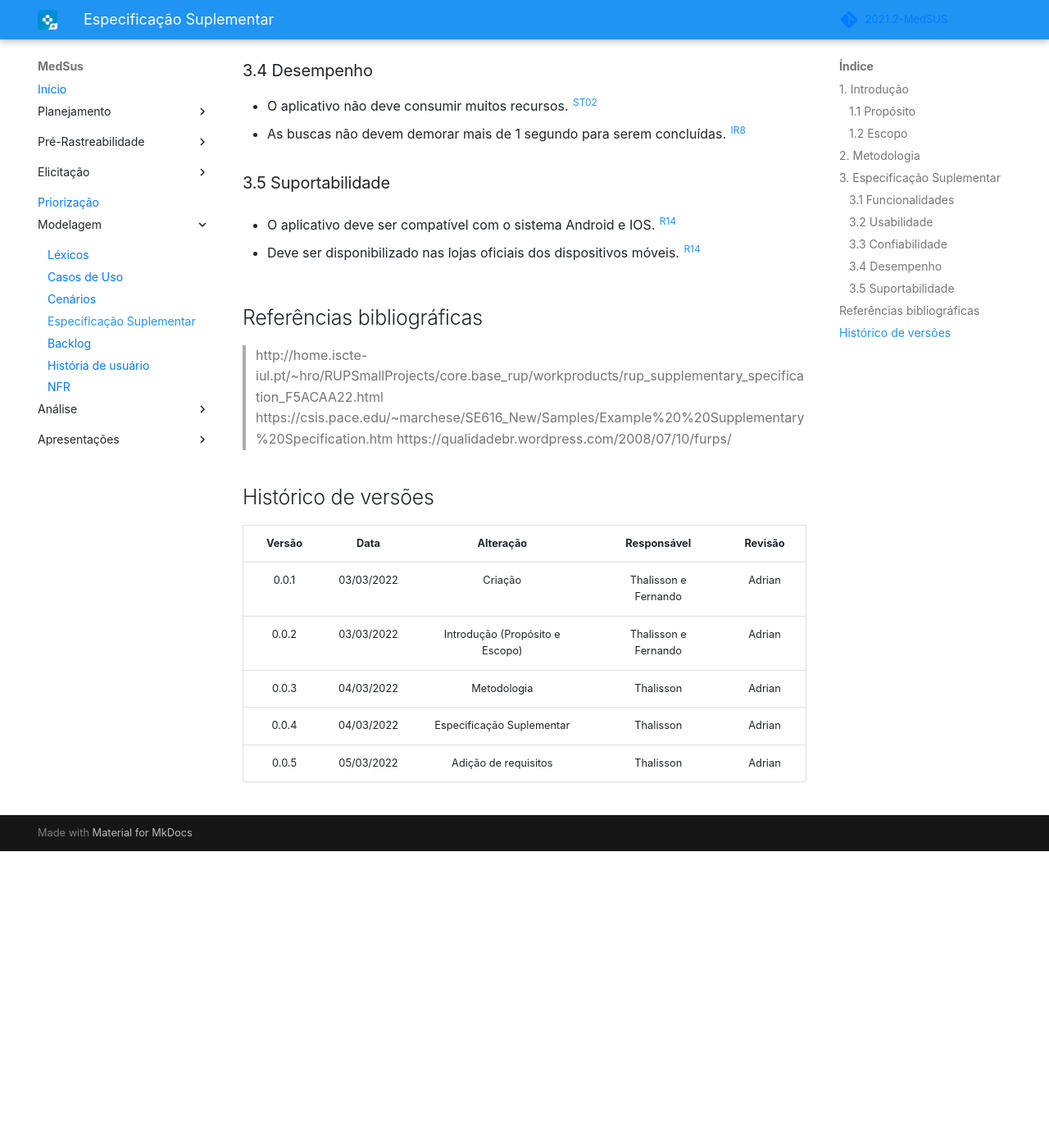
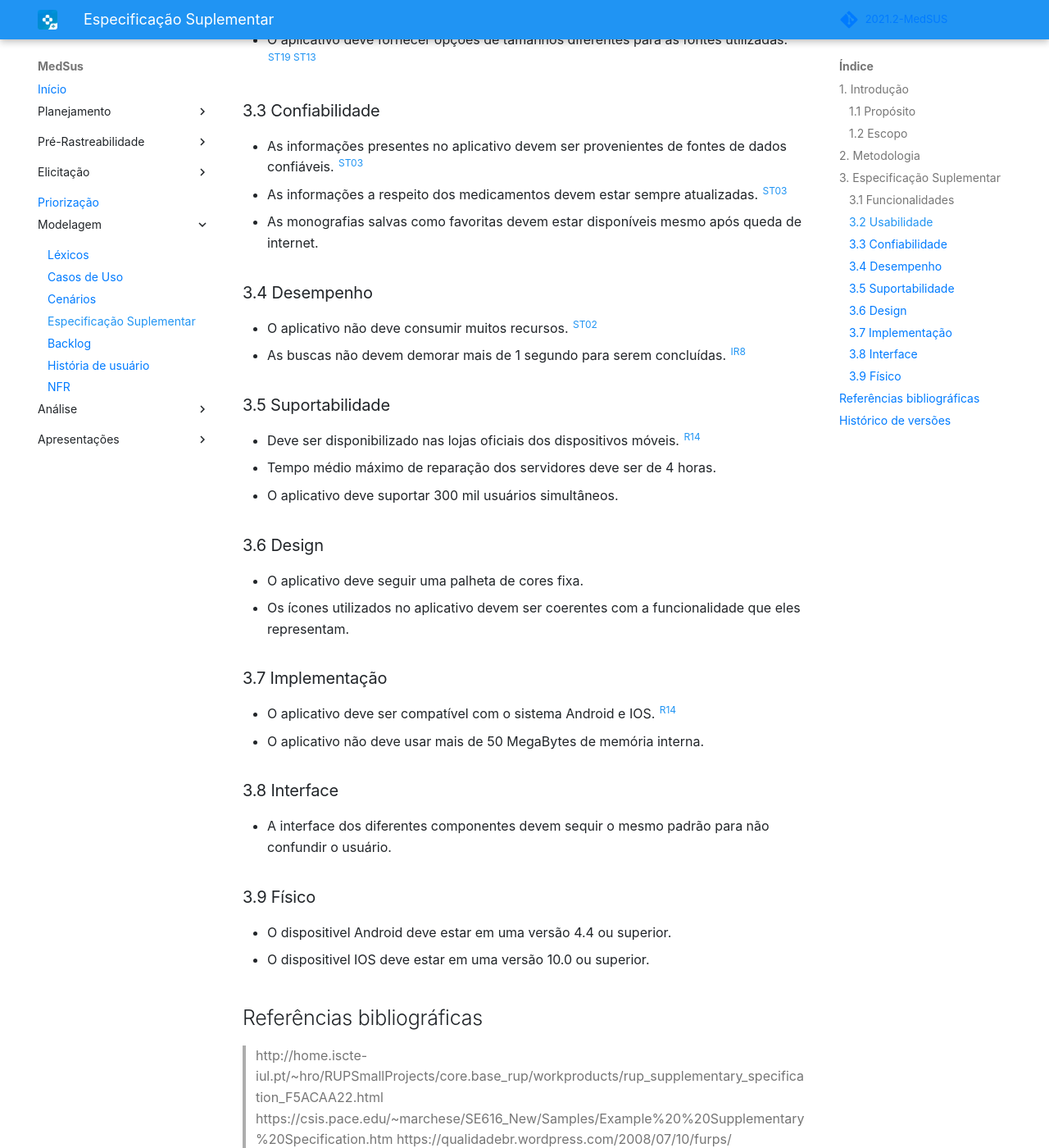
Before and after one commit to Requisitos-de-Software/2021.2-MedSUS, an MkDocs documentation site: the page built from docs/modeling/supplementary_specification.md, in a window 1280 px wide and 1400 px high, scrolled down 1666 px. Shown: the whole window at 82% size. Built offline with MkDocs 1.6.1 and Material for MkDocs 9.7.7, drawn with Linux system fonts in a browser that asks for light colours; some web fonts are replaced; comment, search, counter and statistics services are not loaded; before the commit the page ends 2704 px from its top, so only the background shows below that; some of the changed text lies outside the part shown.

Commit message:
adição do FURPS+

```diff
--- a/docs/modeling/supplementary_specification.md
+++ b/docs/modeling/supplementary_specification.md
@@ -13,7 +13,7 @@ Essa especificação cobre todos os requisitos não funcionais do sistema, como
 
 ## 2. Metodologia
 
-Os requisitos neste documento foram definidos com base no sistema FURPS.
+Os requisitos neste documento foram definidos com base no sistema FURPS+.
 
 Esse sistema visa classificar os requisitos de acordo com os atributos de qualidade de software. O acrônimo representa as possíveis categorias para os requisitos, são elas:
 
@@ -22,6 +22,10 @@ Esse sistema visa classificar os requisitos de acordo com os atributos de qualid
 - Confiabilidade: Disponibilidade(Frequência de Falhas(Robustez/Durabilidade/Responsividade), Extensão e Duração da Falha(Recuperabilidade/Sobrevivênvia)), Previsibilidade/Establidade;
 - Desempenho: Velocidade, Eficiência, Consumo de Recurso, Rendimento, Capacidade, Escalabilidadae;
 - Suportabilidade: Manutenabulidade, Testabilidade, Flexibilidade, Instabilidade, Localizabilidade.
+- Design: Restringe o design do sistema com, padrões de design, uso de ferramentas de desenvolvimento, etc.
+- implementação: Restringe o código ou a construção do sistema como, limites de recurso, sistemas operativos, etc.
+- Interface: Restringe as funcionalidades referentes às interface dos diferentes componentes.
+- Físico: Restringe o hardware na qual o sistema será suportado.
 
 ## 3. Especificação Suplementar
 
@@ -41,6 +45,7 @@ Esse sistema visa classificar os requisitos de acordo com os atributos de qualid
 
 - As informações presentes no aplicativo devem ser provenientes de fontes de dados confiáveis. <sup>[ST03](../elicitation/storytelling.md#41-requisitos)</sup>
 - As informações a respeito dos medicamentos devem estar sempre atualizadas. <sup>[ST03](../elicitation/storytelling.md#41-requisitos)</sup>
+- As monografias salvas como favoritas devem estar disponíveis mesmo após queda de internet.
 
 ### 3.4 Desempenho
 
@@ -49,9 +54,28 @@ Esse sistema visa classificar os requisitos de acordo com os atributos de qualid
 
 ### 3.5 Suportabilidade
 
+- Deve ser disponibilizado nas lojas oficiais dos dispositivos móveis. <sup>[R14](../elicitation/brainstorm.md#requisitos-levantados)</sup>
+- Tempo médio máximo de reparação dos servidores deve ser de 4 horas.
+- O aplicativo deve suportar 300 mil usuários simultâneos.
+
+### 3.6 Design
+
+- O aplicativo deve seguir uma palheta de cores fixa.
+- Os ícones utilizados no aplicativo devem ser coerentes com a funcionalidade que eles representam.
+
+### 3.7 Implementação
+
 - O aplicativo deve ser compatível com o sistema Android e IOS. <sup>[R14](../elicitation/brainstorm.md#requisitos-levantados)</sup>
+- O aplicativo não deve usar mais de 50 MegaBytes de memória interna.
 
-- Deve ser disponibilizado nas lojas oficiais dos dispositivos móveis. <sup>[R14](../elicitation/brainstorm.md#requisitos-levantados)</sup>
+### 3.8 Interface
+
+- A interface dos diferentes componentes devem sequir o mesmo padrão para não confundir o usuário.
+
+### 3.9 Físico
+
+- O dispositivel Android deve estar em uma versão 4.4 ou superior.
+- O dispositivel IOS deve estar em uma versão 10.0 ou superior.
 
 ## Referências bibliográficas
 
@@ -68,3 +92,4 @@ Versão|Data|Alteração|Responsável|Revisão|
 0.0.3|04/03/2022|Metodologia|Thalisson|Adrian|
 0.0.4|04/03/2022|Especificação Suplementar|Thalisson|Adrian|
 0.0.5|05/03/2022|Adição de requisitos|Thalisson|Adrian|
+0.0.6|03/04/2022|Adição dos requisitos adicionais do FURPS+|Thalisson|Adrian|
```
